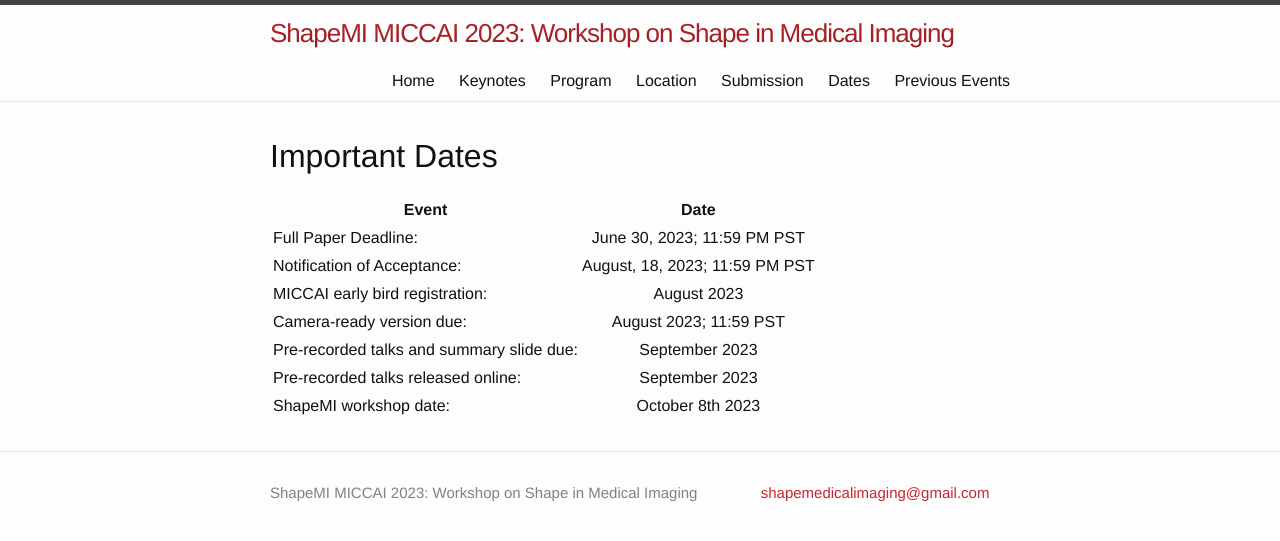
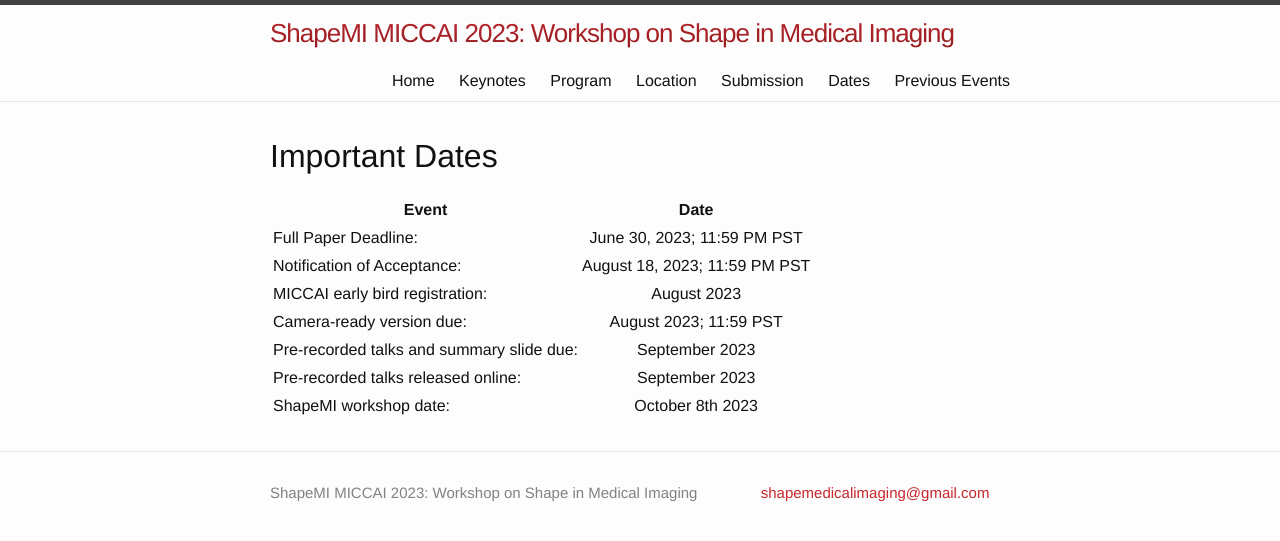
Before and after one commit to shapemi/shapemi.github.io, a Jekyll site: the page built from dates/index.md, in a window 1280 px wide. Shown: the top 541 px of the page. Built offline with Jekyll 4.4.1, drawn with Linux system fonts in a browser that asks for light colours.

```diff
--- a/dates/index.md
+++ b/dates/index.md
@@ -9,7 +9,7 @@ order: 5
 | Event | Date |
 |---|:---:|
 | Full Paper Deadline: | June 30, 2023; 11:59 PM PST |
-| Notification of Acceptance: | August, 18, 2023; 11:59 PM PST |
+| Notification of Acceptance: | August 18, 2023; 11:59 PM PST |
 | MICCAI early bird registration: | August 2023 |
 | Camera-ready version due: | August 2023; 11:59 PST |
 | Pre-recorded talks and summary slide due: | September 2023 |
```
